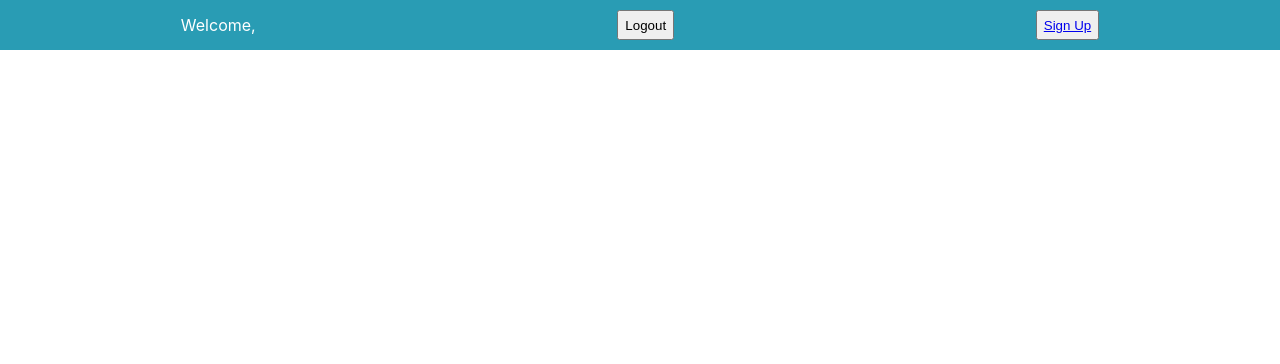
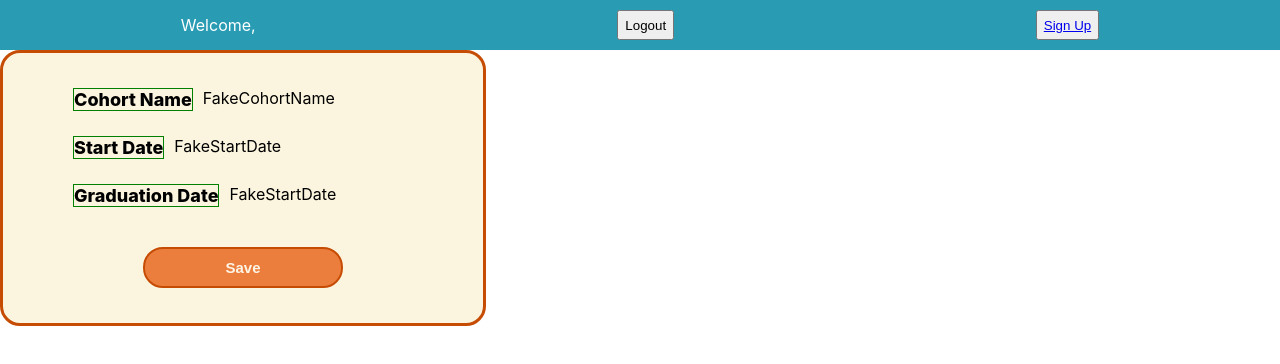
Before and after one commit to theMVPshop/gantt-app, a React (Create React App) app: page /cohortdisplay in a window 1280 px wide. Shown: the top 364 px of the page. Built offline with nearby package versions, Linux system fonts and the light colour scheme.

Commit message:
cohort display available

```diff
--- a/src/Router.js
+++ b/src/Router.js
@@ -6,6 +6,7 @@ import Login from "./components/Login/Login.js";
 import Signup from "./components/Signup/Signup.js";
 
 import CohortForm from "./components/Forms/CohortForm";
+import CohortDisplay from "./components/Displays/CohortDisplay.js"
 
 const Router = () => {
   return (
@@ -16,6 +17,7 @@ const Router = () => {
       <Route path="/signup" element={<Signup />} />
       For testing purposes, this route displays the CohortForm
       <Route path="/cohortForm" element={<CohortForm />} />
+      <Route path="/cohortdisplay" element={<CohortDisplay />} />
     </Routes>
   );
 };
--- /dev/null
+++ b/src/components/Displays/CohortDisplay.js
@@ -0,0 +1,47 @@
+import React, { useEffect } from "react";
+import { useForm } from "react-hook-form";
+
+import "./Displays.css"
+
+const CohortDisplay = (props) => {
+  let fakeCohortName = "FakeCohortName"
+  let fakeStartDate = "FakeStartDate"
+  let fakeGraduationDate = "FakeStartDate"
+
+
+  return (
+    <form className="cohortForm">
+
+        <div className="info">
+          <label className="label display-label">Cohort Name</label>
+          {/* <input type="text" name="cohortName" className="input" /> */}
+
+          <div className="input display">
+            {/* grab correct data from state from props */}
+            {fakeCohortName}
+          </div>
+
+        </div>
+
+        <div className="info">
+          <label className="label display-label">Start Date</label>
+          <div className="input display">
+            {/* grab correct data from state from props */}
+            {fakeStartDate}
+          </div>
+        </div>
+
+        <div className="info">
+          <label className="label display-label">Graduation Date</label>
+          <div className="input display">
+            {/* grab correct data from state from props */}
+            {fakeGraduationDate}
+          </div>
+        </div>
+
+      <input type="submit" className="submit" value="Save" />
+    </form>
+  );
+};
+
+export default CohortDisplay;
--- /dev/null
+++ b/src/components/Displays/Displays.css
@@ -0,0 +1,9 @@
+.display-label {
+  border: 1px solid green;
+  width: 100%;
+}
+
+.display {
+  margin-left: 10px;
+  border: none;
+}
--- a/src/components/Login/Login.js
+++ b/src/components/Login/Login.js
@@ -1,10 +1,12 @@
 import React from "react"
+import axios from "axios";
 
 import { Link } from "react-router-dom";
 import { useForm } from "react-hook-form";
 
 import "./Login.css";
-import axios from "axios";
+
+
 
 const Login = () => {
   const {
@@ -42,8 +44,6 @@ const Login = () => {
       alert("Login failed. Email and/or password are incorrect.")
     })
   }
-
-
 
   // const handleError = (errors) => {};
 
```
Also changed, not shown: src/components/Displays/CourseDisplay.js (added).
